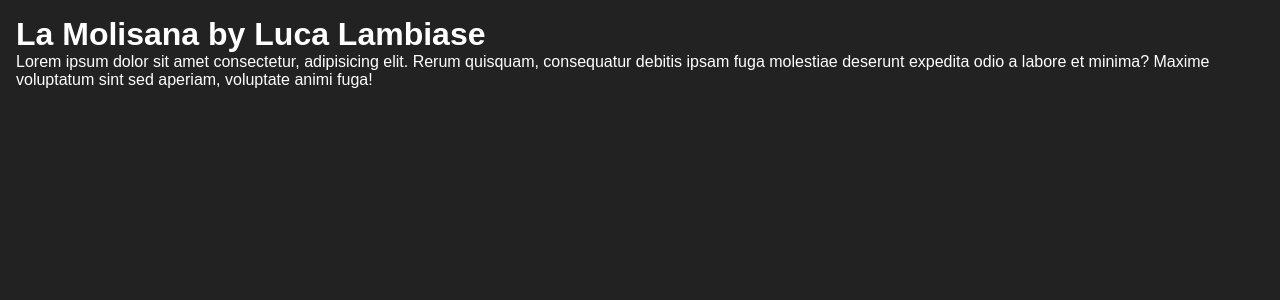
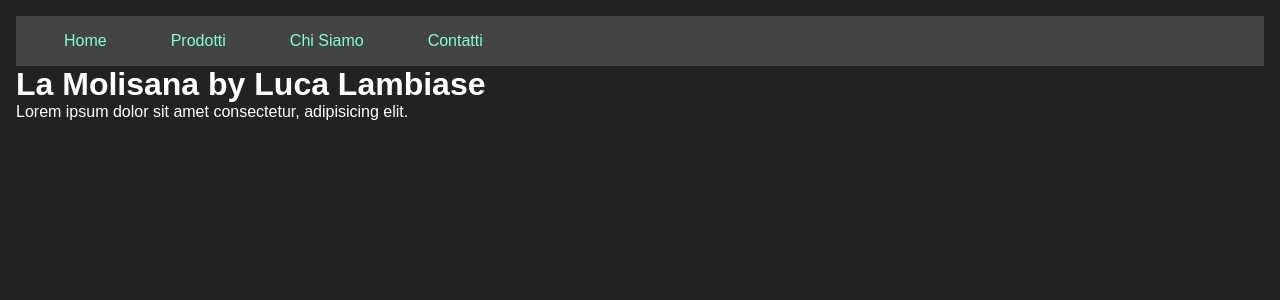
Before and after one commit to lambia/20240523-vue-components, a Vue app: page / in a window 1280 px wide. Shown: the top 300 px of the page. Built offline with nearby package versions, Linux system fonts and the light colour scheme.

Commit message:
add new component (header)

```diff
--- a/src/App.vue
+++ b/src/App.vue
@@ -1,5 +1,10 @@
 <script>
+import AppHeader from './components/AppHeader.vue';
+
 export default {
+  components: {
+    AppHeader
+  },
   data() {
     return {
       autore: "Luca Lambiase"
@@ -17,7 +22,10 @@
 </script>
 
 <template>
-    <h1>La Molisana by {{ autore }}</h1>
-    <p>Lorem ipsum dolor sit amet consectetur, adipisicing elit. Rerum quisquam, consequatur debitis ipsam fuga molestiae
-      deserunt expedita odio a labore et minima? Maxime voluptatum sint sed aperiam, voluptate animi fuga!</p>
+  <AppHeader />
+  <!-- <a href="google.it">Link non stilizzato in header</a> -->
+
+  <h1>La Molisana by {{ autore }}</h1>
+  <p>Lorem ipsum dolor sit amet consectetur, adipisicing elit.</p>
+
 </template>
--- /dev/null
+++ b/src/components/AppHeader.vue
@@ -0,0 +1,47 @@
+<script>
+
+export default {
+    data() {
+        return {
+            links: [
+                {
+                    text: "Home",
+                    url: "#home",
+                },
+                {
+                    text: "Prodotti",
+                    url: "#products",
+                },
+                {
+                    text: "Chi Siamo",
+                    url: "#who",
+                },
+                {
+                    text: "Contatti",
+                    url: "#contacts",
+                },
+            ],
+        }
+    }
+}
+
+</script>
+
+<template>
+    <header>
+        <a v-for="link in links" :href="link.url">{{ link.text }}</a>
+    </header>
+</template>
+
+<style scoped>
+header {
+    background: #444;
+    padding: 1rem;
+}
+
+a {
+    color: aquamarine;
+    text-decoration: none;
+    margin: 0 2rem;
+}
+</style>
```
